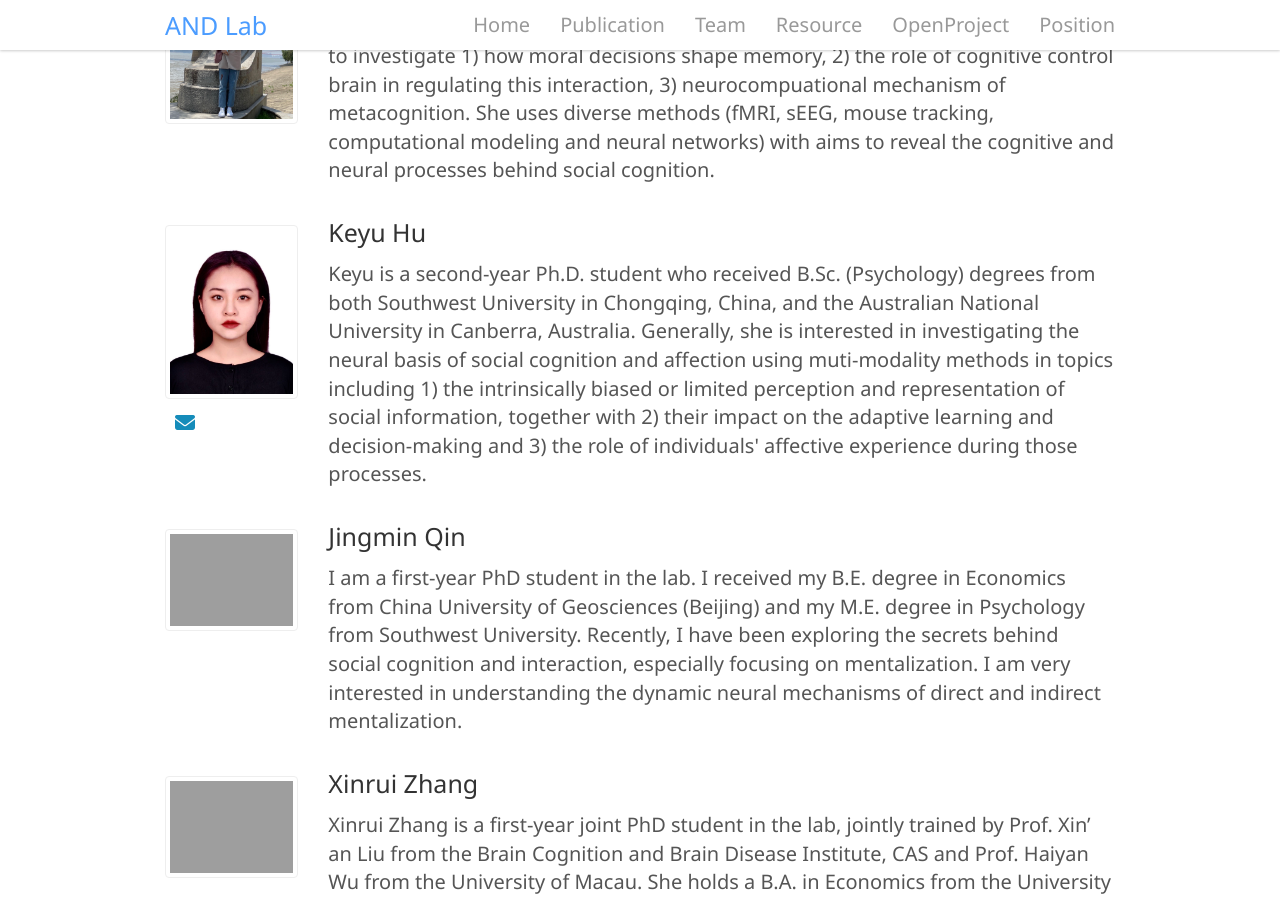
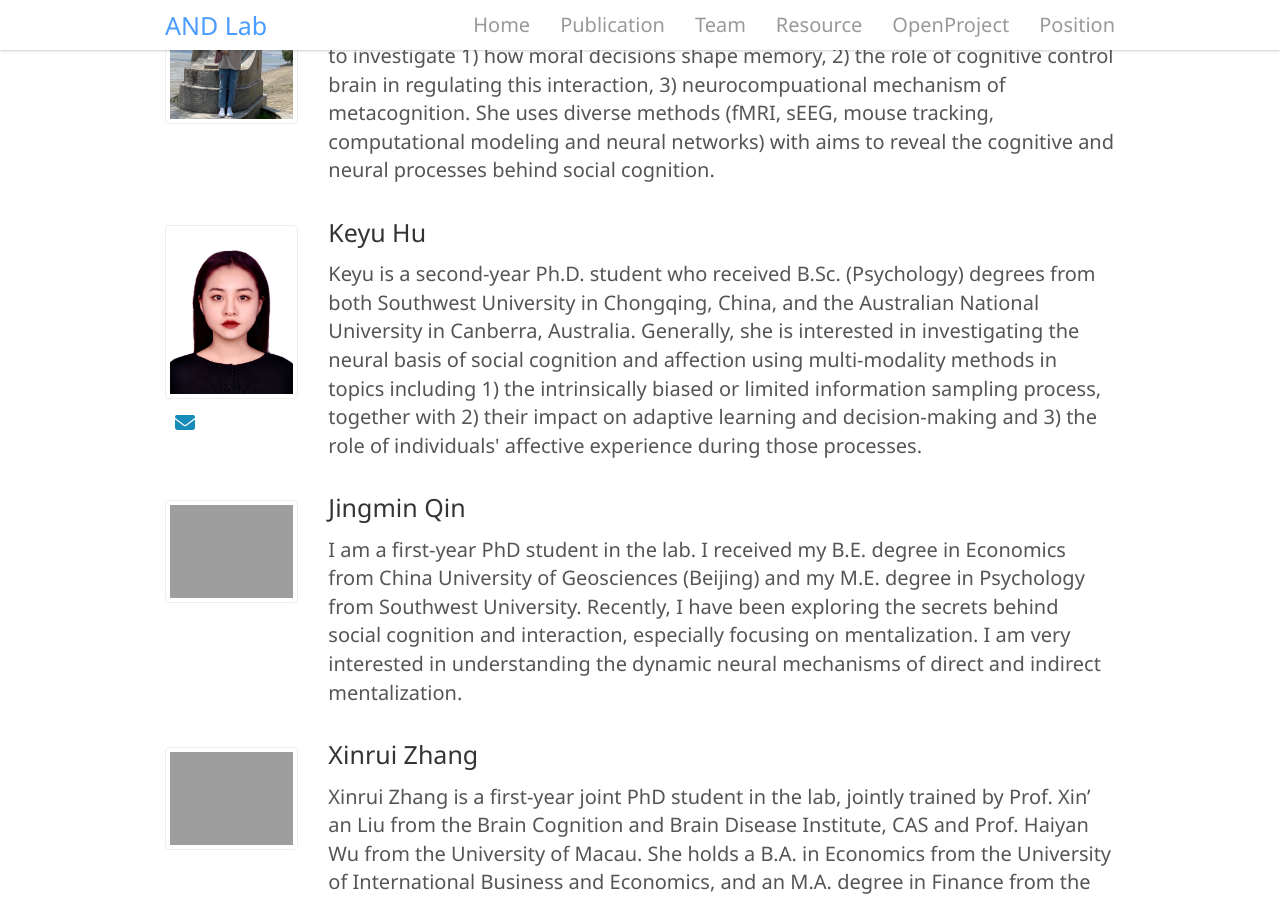
Before and after one commit to andlab-um/lab-website, a Jekyll site: the page built from _pages/team.html, in a window 1280 px wide and 900 px high, scrolled down 2134 px. Built offline with Jekyll 4.4.1, drawn with Linux system fonts in a browser that asks for light colours; nearby versions of some CDN libraries.

Commit message:
Update member's profile

```diff
--- a/_data/member.yml
+++ b/_data/member.yml
@@ -42,7 +42,7 @@
       content: Xinyi is a second-year Ph.D. student in the lab. Before joining the lab, she received her bachelor’s degree in EE at Wuhan University of Technology. Her research seeks to  investigate 1)  how moral decisions shape memory, 2) the role of cognitive control brain in regulating this interaction, 3) neurocompuational mechanism of metacognition. She uses diverse methods (fMRI, sEEG, mouse tracking, computational modeling and neural networks) with aims to reveal the cognitive and neural processes behind social cognition.
     - name: Keyu Hu
       image: keyuhu.png
-      content: Keyu is a second-year Ph.D. student who received B.Sc. (Psychology) degrees from both Southwest University in Chongqing, China, and the Australian National University in Canberra, Australia. Generally, she is interested in investigating the neural basis of social cognition and affection using muti-modality methods in topics including 1) the intrinsically biased or limited perception and representation of social information, together with 2) their impact on the adaptive learning and decision-making and 3) the role of individuals' affective experience during those processes.
+      content: Keyu is a second-year Ph.D. student who received B.Sc. (Psychology) degrees from both Southwest University in Chongqing, China, and the Australian National University in Canberra, Australia. Generally, she is interested in investigating the neural basis of social cognition and affection using multi-modality methods in topics including 1) the intrinsically biased or limited information sampling process, together with 2) their impact on adaptive learning and decision-making and 3) the role of individuals' affective experience during those processes.
       social:
         email: yc27383@connect.um.edu.mo
     - name: Jingmin Qin
```
